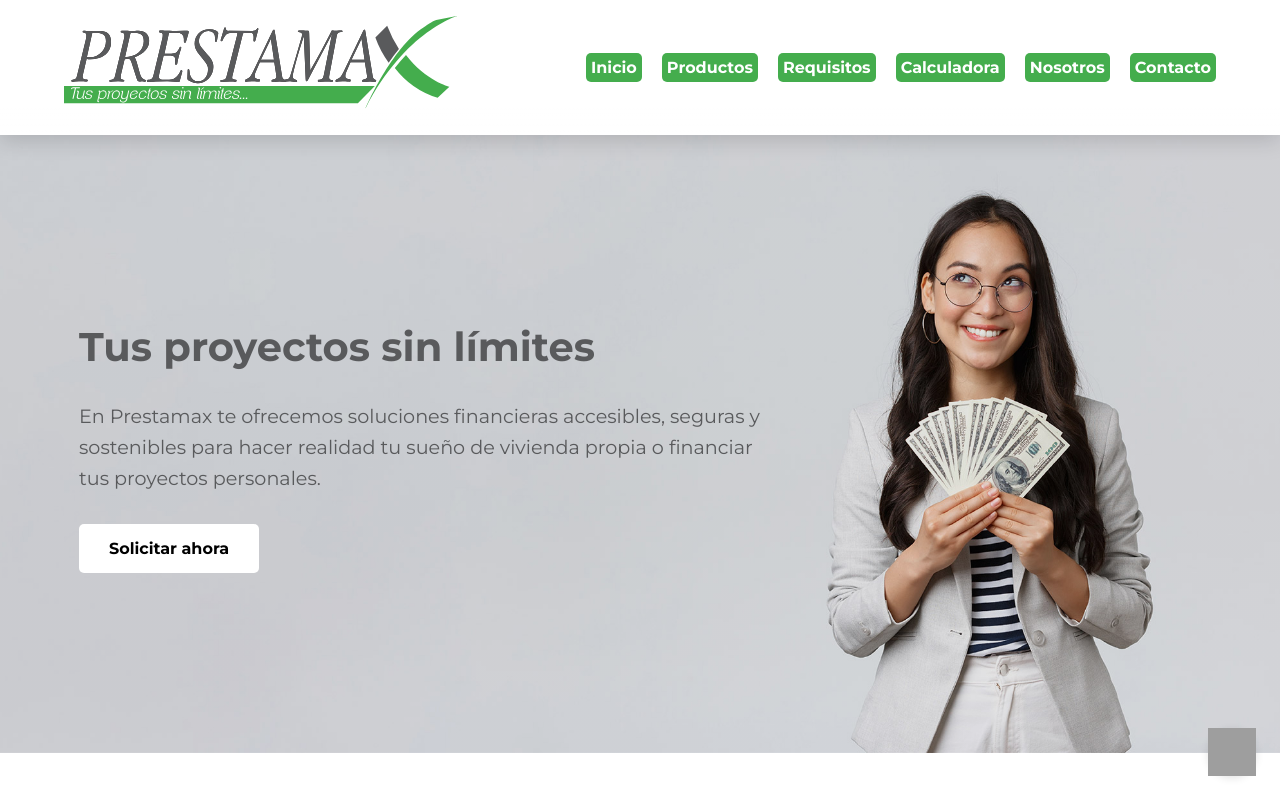
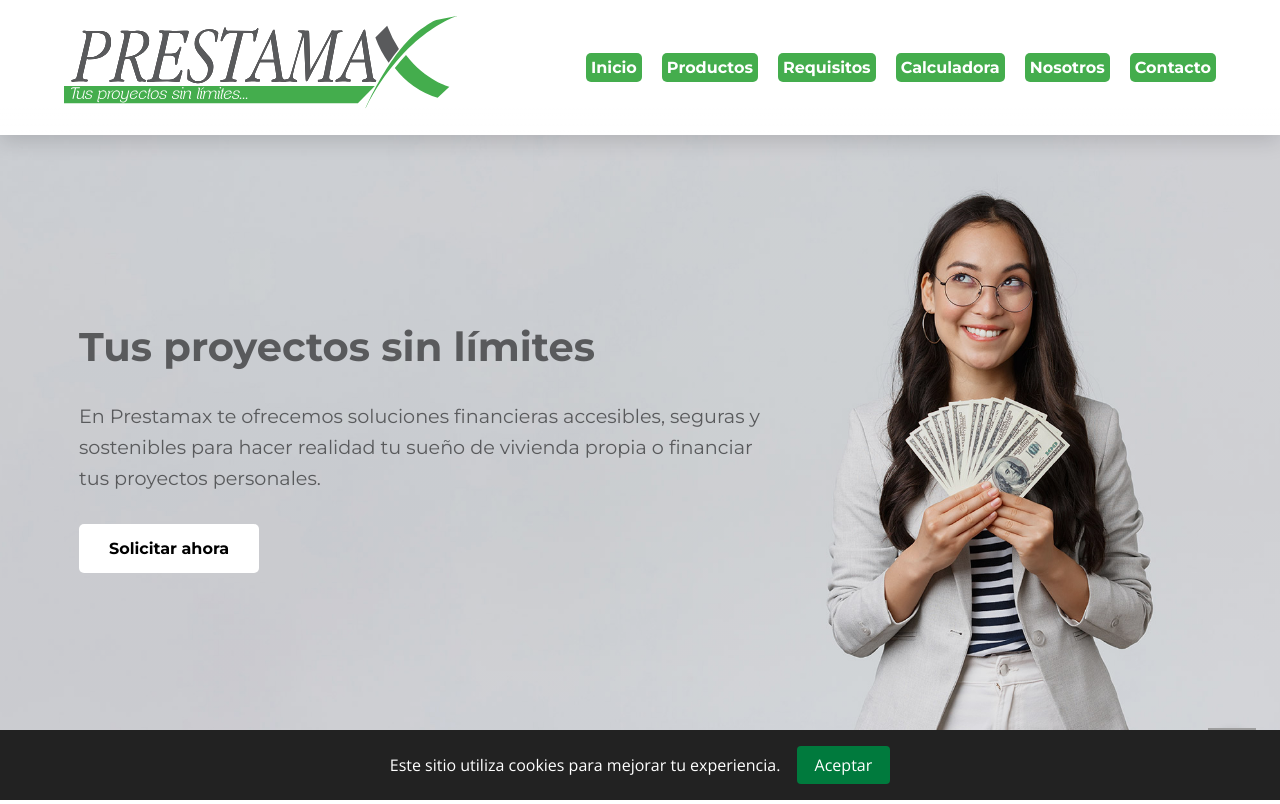
Before and after one commit to Marktuay/prestamax, a plain HTML site: page index.html in a window 1280 px wide. Shown: the top 804 px of the page. Drawn offline with nearby package versions, Linux system fonts and the light colour scheme; grey boxes are pictures that could not be loaded.

Commit message:
add cookies, banner add

```diff
--- a/css/styles.css
+++ b/css/styles.css
@@ -1,3 +1,29 @@
+/* Banner de cookies */
+.cookie-banner {
+    position: fixed;
+    bottom: 0;
+    left: 0;
+    width: 100%;
+    background: #222;
+    color: #fff;
+    padding: 16px 0;
+    text-align: center;
+    z-index: 2000;
+    font-size: 1em;
+}
+.cookie-banner-content button {
+    background: #007a3d;
+    color: #fff;
+    border: none;
+    padding: 8px 18px;
+    border-radius: 4px;
+    margin-left: 12px;
+    cursor: pointer;
+    font-size: 1em;
+}
+.cookie-banner-content button:hover {
+    background: #005c2a;
+}
 /* Botón flotante WhatsApp */
 .whatsapp-float {
     position: fixed;
--- a/index.html
+++ b/index.html
@@ -385,5 +385,6 @@
     <script src="js/tab.js"></script>
     <script src="js/contact-form.js"></script>
     <script src="js/hamburger-menu.js"></script>
+    <script src="js/cookies.js"></script>
 </body>
 </html>
--- /dev/null
+++ b/js/cookies.js
@@ -0,0 +1,30 @@
+// js/cookies.js
+// Banner y lógica para aceptar cookies y guardar preferencia
+
+document.addEventListener('DOMContentLoaded', function() {
+  // Si ya aceptó cookies, no mostrar el banner
+  if (getCookie('cookies_aceptadas') === 'si') return;
+
+  // Crear banner
+  const banner = document.createElement('div');
+  banner.className = 'cookie-banner';
+  banner.innerHTML = `
+    <div class="cookie-banner-content">
+      Este sitio utiliza cookies para mejorar tu experiencia. <button id="aceptar-cookies">Aceptar</button>
+    </div>
+  `;
+  document.body.appendChild(banner);
+
+  // Evento para aceptar cookies
+  document.getElementById('aceptar-cookies').onclick = function() {
+    document.cookie = "cookies_aceptadas=si; expires=Fri, 31 Dec 2027 23:59:59 GMT; path=/";
+    banner.remove();
+  };
+});
+
+// Función para leer cookies
+function getCookie(nombre) {
+  const value = `; ${document.cookie}`;
+  const parts = value.split(`; ${nombre}=`);
+  if (parts.length === 2) return parts.pop().split(';').shift();
+}
```
